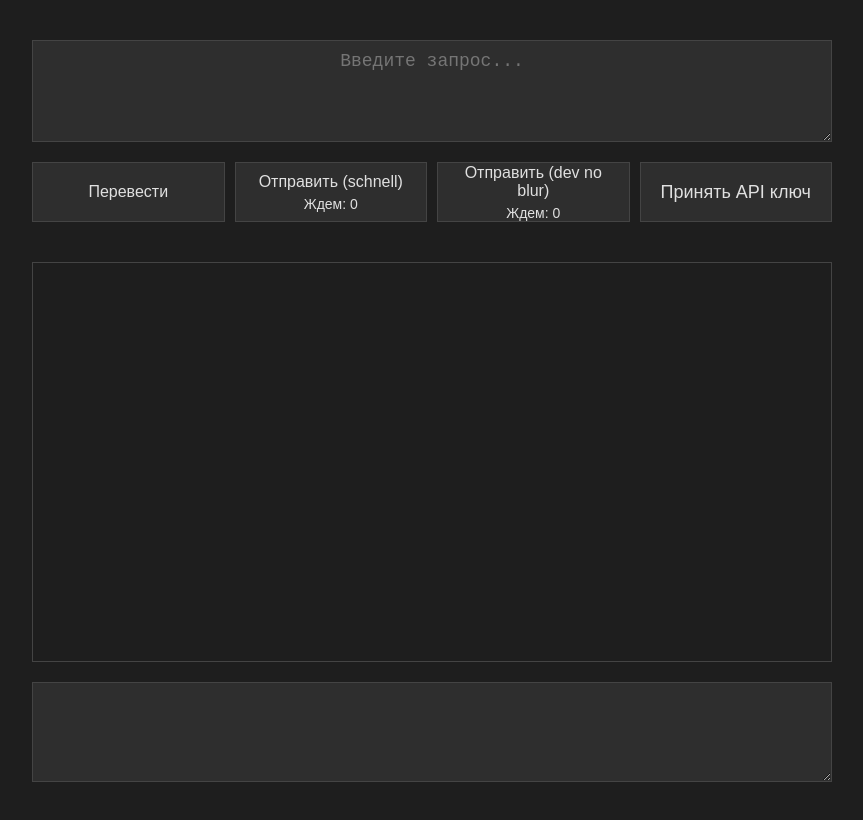
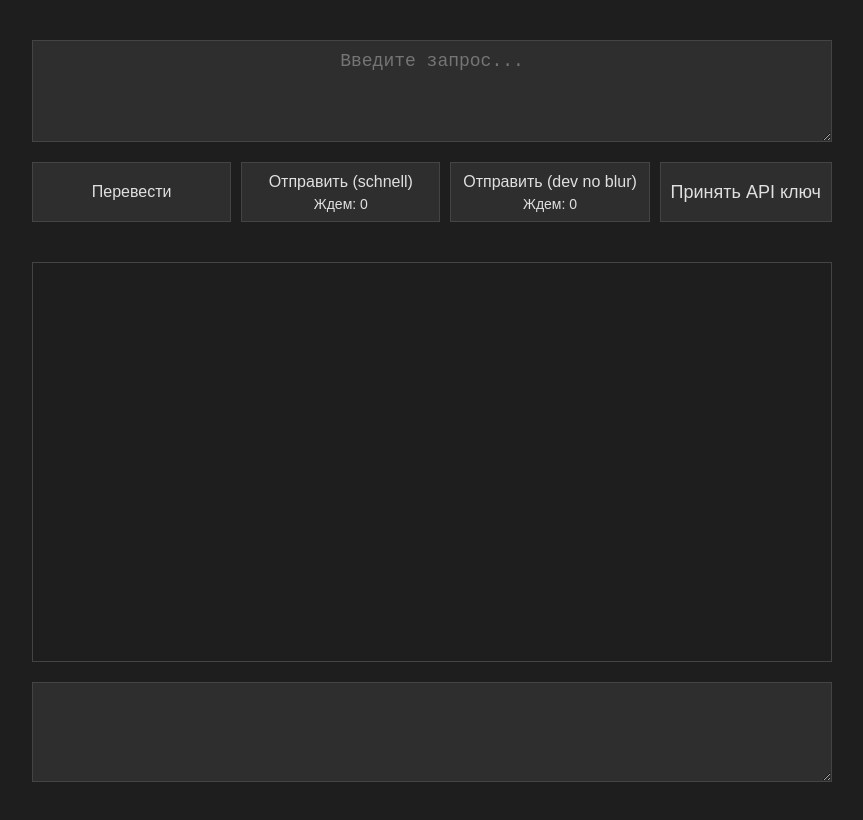
Before and after one commit to jarkevithwlad/Hugging-Face-FLUX, a plain HTML site: page no_blur.html in a window 1280 px wide. Shown: the whole page, without its empty margins (208-1071 px from the left). Drawn offline with Linux system fonts and the light colour scheme.

Commit message:
Update no_blur.html

```diff
--- a/no_blur.html
+++ b/no_blur.html
@@ -94,6 +94,15 @@
             justify-content: center;
         }
 
+        #api-key-button {
+            min-width: 160px; /* Ширина кнопки с API ключом */
+            flex: none;
+        }
+
+        #translate-button {
+            min-width: 150px; /* Ширина кнопки перевода */
+        }
+
         .button-text {
             margin: 0;
             font-size: 16px;
@@ -187,7 +196,7 @@
             updateRequestCountText("schnell");
         } else {
             pendingRequestsCountDev++;
-            updateRequestCountText("dev no blur");
+            updateRequestCountText("dev");
         }
 
         const payload = { inputs: userInput, randomSeed: generateRandomSeed() };
```
